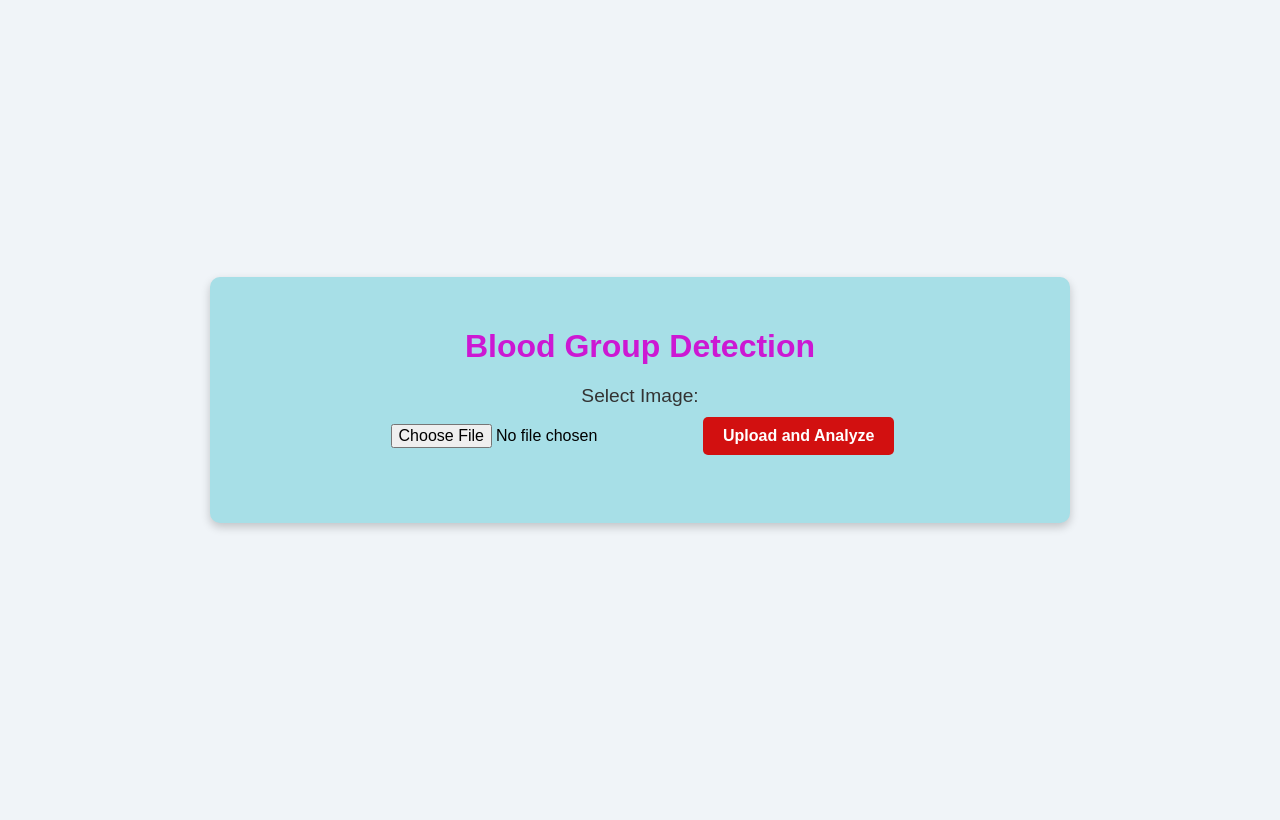
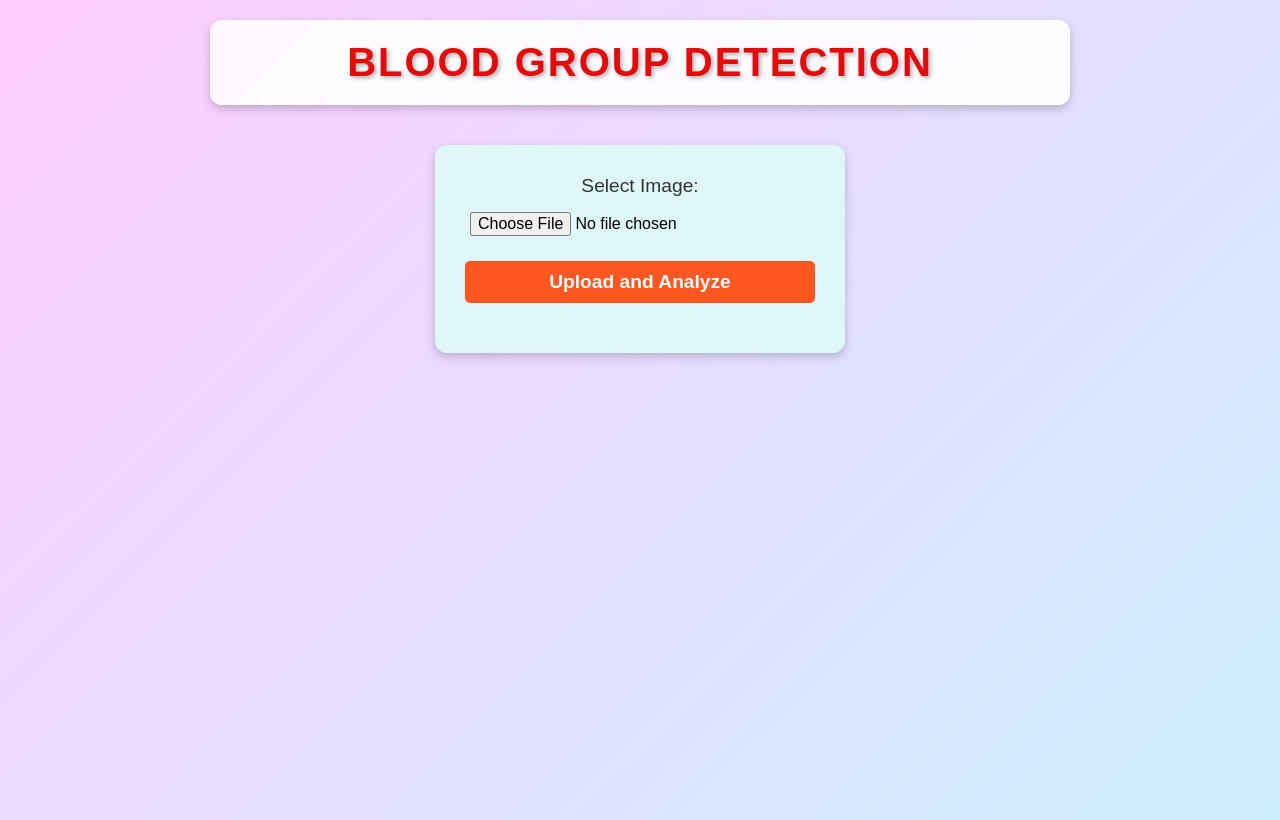
Before and after one commit to ShaikYasmin058/Blood-Group-Identification, a Django app: template myProject/myApp/templates/profile.html in a window 1280 px wide. Before the commit the page ends 530 px from the top, so only its background shows below. Run offline with Django 5.2, Linux system fonts and the light colour scheme; the template is opened without the code that fills it, so the values that code supplies are empty.

Commit message:
Update profile.html

```diff
--- a/myProject/myApp/templates/profile.html
+++ b/myProject/myApp/templates/profile.html
@@ -7,27 +7,44 @@
     <style>
         body {
             display: flex;
-            justify-content: center;
+            flex-direction: column;
+            justify-content: flex-start; /* Align content to top */
             align-items: center;
             min-height: 100vh;
             margin: 0;
-            background-color: #f0f4f8;
+            background: linear-gradient(135deg, #ffccff, #cceeff); /* Soft gradient background */
             font-family: Arial, sans-serif;
+            padding-top: 20px; /* Space between top and heading */
         }
 
-        .container {
-            background-color: rgb(167, 223, 231);
-            padding: 30px;
-            border-radius: 10px;
+        .heading-box {
+            background-color: rgba(255, 255, 255, 0.9); /* Semi-transparent white background */
+            padding: 20px 30px;
+            border-radius: 12px;
             box-shadow: 0 4px 10px rgba(0, 0, 0, 0.2);
+            margin-bottom: 40px; /* Space between heading and form */
+            text-align: center;
             max-width: 800px;
             width: 90%;
-            text-align: center;
         }
 
-        h1 {
-            color: #cc18d3;
-            margin-bottom: 20px;
+        .heading-box h1 {
+            color: #e40b0b; /* Soft pink color */
+            font-size: 2.5em;
+            text-transform: uppercase;
+            text-shadow: 2px 2px 4px rgba(0, 0, 0, 0.3);
+            letter-spacing: 2px;
+            margin: 0;
+        }
+
+        .form-box {
+            background-color: #e0f7fa; /* Light cyan background for the form */
+            padding: 30px;
+            border-radius: 12px;
+            box-shadow: 0 4px 10px rgba(0, 0, 0, 0.2);
+            width: 350px; /* Set a smaller width for the form box */
+            text-align: center;
+            margin-bottom: 40px; /* Space between form box and results */
         }
 
         form {
@@ -45,20 +62,23 @@
             padding: 5px;
             font-size: 1em;
             margin-bottom: 20px;
+            width: 100%; /* Make file input take the full width of the container */
         }
 
         button {
-            background-color: #d21010;
+            background-color: #ff5722; /* Vibrant orange-red button */
             color: white;
             border: none;
             padding: 10px 20px;
-            font-size: 1em;
+            font-size: 1.2em;
             border-radius: 5px;
             cursor: pointer;
+            width: 100%; /* Make the button take the full width of the container */
+            transition: background-color 0.3s ease;
         }
 
         button:hover {
-            background-color: #357abd;
+            background-color: #e64a19; /* Darker shade on hover */
         }
 
         p {
@@ -80,7 +100,7 @@
         }
 
         .results h2 {
-            color: #c41977;
+            color: #e812af; /* Purple color for results heading */
             margin-bottom: 10px;
         }
 
@@ -112,16 +132,23 @@
     </style>
 </head>
 <body>
-    <div class="container">
+    <!-- Heading in a Box -->
+    <div class="heading-box">
         <h1>Blood Group Detection</h1>
+    </div>
 
+    <!-- File Upload Form in a Compact Box -->
+    <div class="form-box">
         <form method="POST" enctype="multipart/form-data">
             {% csrf_token %}
             <label for="abd">Select Image:</label>
             <input type="file" id="abd" name="abd" accept="image/*" required>
             <button type="submit"><b>Upload and Analyze</b></button>
         </form>
+    </div>
 
+    <!-- Results -->
+    <div class="container">
         {% if error %}
             <p>{{ error }}</p>
         {% endif %}
@@ -151,11 +178,6 @@
             <div class="results">
                 <h2>Analysis Results:</h2>
                 <p>Blood Type: <strong>{{ blood_type }}</strong></p>
-                <!-- <ul>
-                    <li>Agglutination in Region A: {{ region_A }}</li>
-                    <li>Agglutination in Region B: {{ region_B }}</li>
-                    <li>Agglutination in Region D: {{ region_D }}</li>
-                </ul> -->
             </div>
         {% endif %}
     </div>
```
